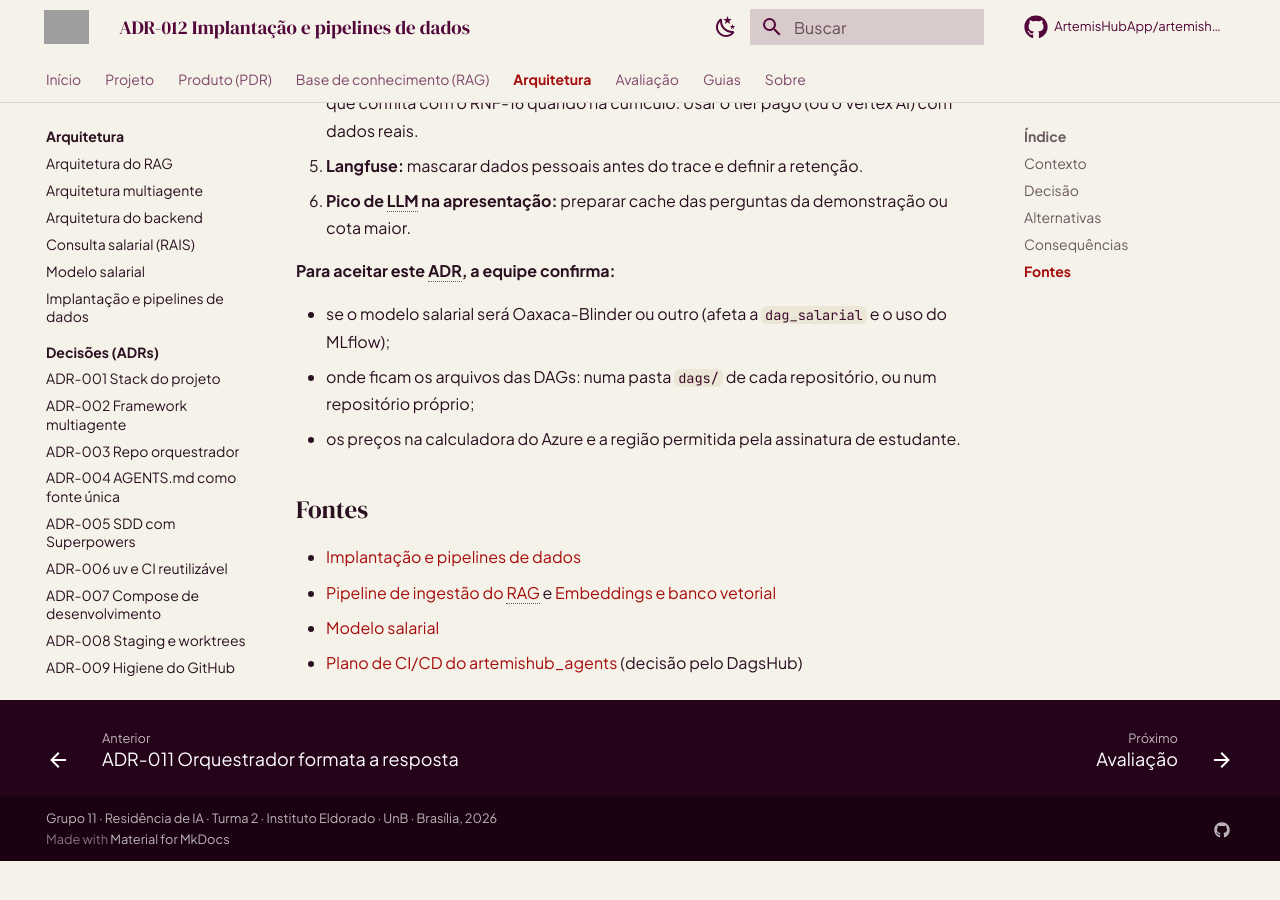
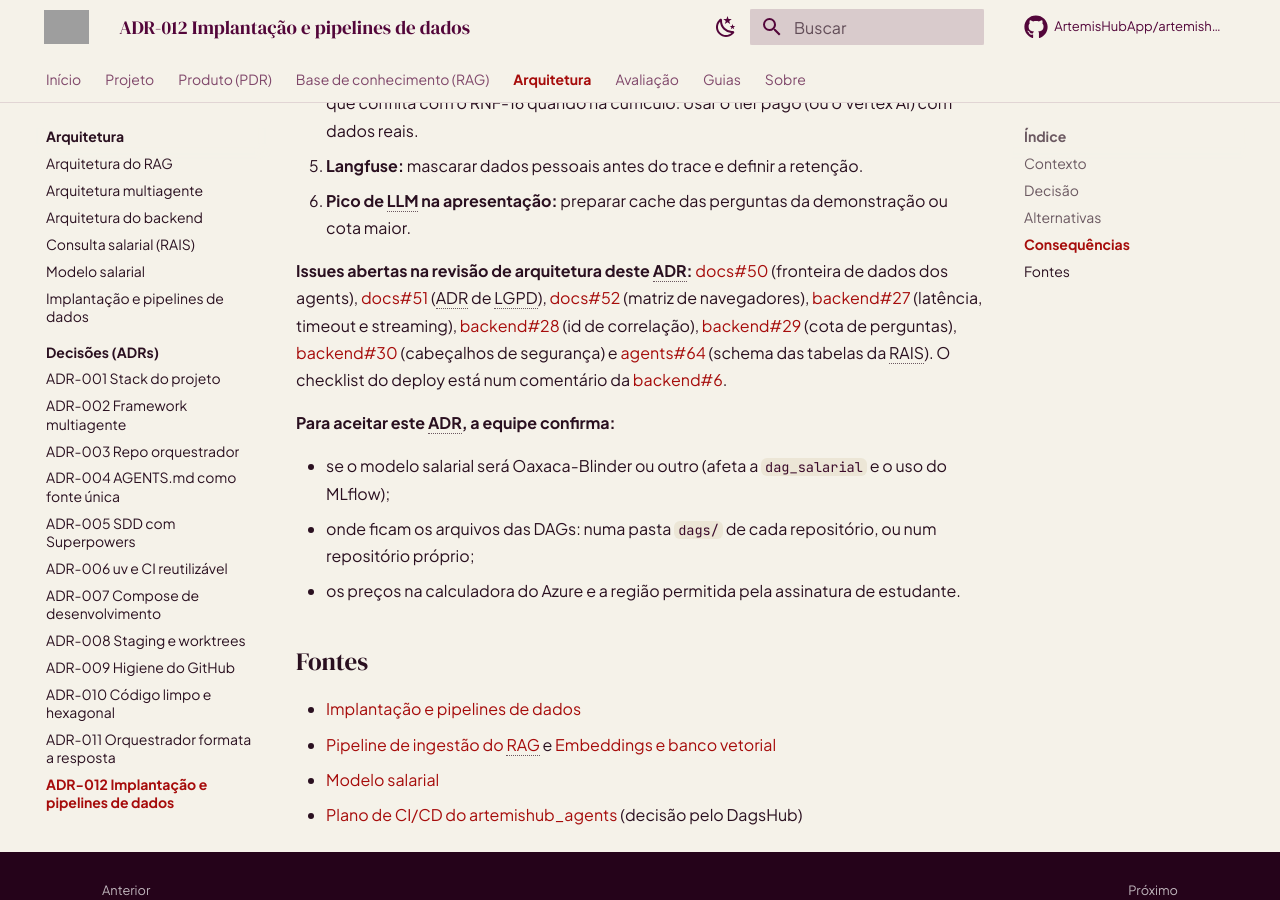
Before and after one commit to ArtemisHubApp/artemishub_docs, an MkDocs documentation site: the page built from docs/adr/012-implantacao-e-pipelines-de-dados.md, in a window 1280 px wide and 900 px high, scrolled down 4710 px. Built offline with MkDocs 1.6.1 and Material for MkDocs 9.7.7, drawn with Linux system fonts in a browser that asks for light colours; comment, search, counter and statistics services are not loaded; before the commit the page ends 5571 px from its top, so only the background shows below that; grey boxes are pictures that could not be loaded.

Commit message:
docs: liga o ADR-012 às issues abertas na revisão
Refs ArtemisHubApp/artemishub_backend#6

Co-Authored-By: Claude Opus 5.5 <noreply@anthropic.com>
Claude-Session: https://claude.ai/code/session_01C7rx56D5ASMZeZDv4dm6MB

```diff
--- a/docs/adr/012-implantacao-e-pipelines-de-dados.md
+++ b/docs/adr/012-implantacao-e-pipelines-de-dados.md
@@ -91,6 +91,8 @@ Custos estimados com preços de tabela em East US, ainda **sem conferência** na
 5. **Langfuse:** mascarar dados pessoais antes do trace e definir a retenção.
 6. **Pico de LLM na apresentação:** preparar cache das perguntas da demonstração ou cota maior.
 
+**Issues abertas na revisão de arquitetura deste ADR:** [docs#50](https://github.com/ArtemisHubApp/artemishub_docs/issues/50) (fronteira de dados dos agents), [docs#51](https://github.com/ArtemisHubApp/artemishub_docs/issues/51) (ADR de LGPD), [docs#52](https://github.com/ArtemisHubApp/artemishub_docs/issues/52) (matriz de navegadores), [backend#27](https://github.com/ArtemisHubApp/artemishub_backend/issues/27) (latência, timeout e streaming), [backend#28](https://github.com/ArtemisHubApp/artemishub_backend/issues/28) (id de correlação), [backend#29](https://github.com/ArtemisHubApp/artemishub_backend/issues/29) (cota de perguntas), [backend#30](https://github.com/ArtemisHubApp/artemishub_backend/issues/30) (cabeçalhos de segurança) e [agents#64](https://github.com/ArtemisHubApp/artemishub_agents/issues/64) (schema das tabelas da RAIS). O checklist do deploy está num comentário da [backend#6](https://github.com/ArtemisHubApp/artemishub_backend/issues/6).
+
 **Para aceitar este ADR, a equipe confirma:**
 
 - se o modelo salarial será Oaxaca-Blinder ou outro (afeta a `dag_salarial` e o uso do MLflow);
```
